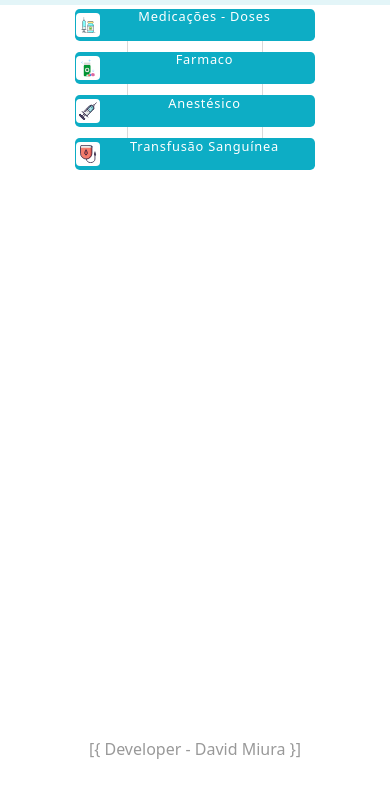
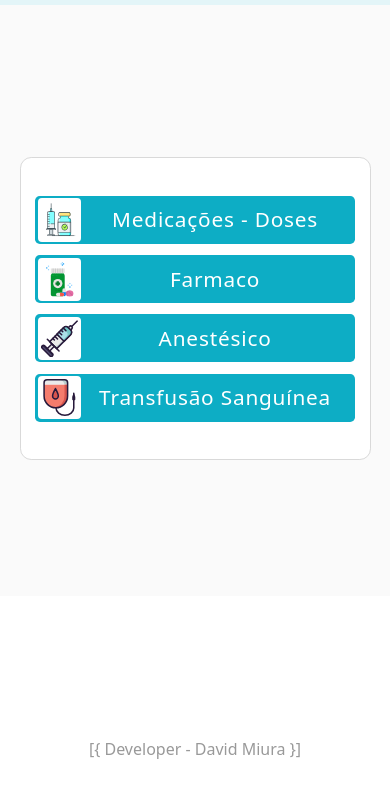
Before and after one commit to DavidMelloMiura/VetCalc, a plain HTML site: page index.html in a window 390 px wide. Shown: the part 70-866 px from the top of the page. After the commit the page ends 844 px from the top, so only its background shows below. Drawn offline with nearby package versions, Linux system fonts and the light colour scheme.

Commit message:
ajuste layout

```diff
--- a/estiloIndex.css
+++ b/estiloIndex.css
@@ -73,16 +73,15 @@ button {
     margin: 0.35rem;
     cursor: pointer;
     transition: 0.2s;
-    font-size: 0.8rem;
     background-color: #0dadc5;
-
-
 }
 
 button p {
+    font-size: 1rem;
     margin-right: auto;
     margin-left: auto;
-
+    margin-top: auto;
+    margin-bottom: auto;
 }
 
 button:hover {
@@ -90,9 +89,6 @@ button:hover {
     /* margin-left: -1rem; */
 }
 
-#bt_teams {
-
-}
 
 .icons {
     width: 1.5rem;
@@ -106,10 +102,10 @@ button:hover {
 .content {
     display: flex;
     align-items: center;
-    justify-content: flex-start;
+    justify-content: center;
     flex-direction: column;
     width: 100vw;
-    height: 100vh;
+    height: auto;
 }
 
 .contSelect {
@@ -139,6 +135,18 @@ footer {
 
 @media (max-width: 900px) {
 
+    .conteudo {
+        width: 90vw;
+        height: auto;
+        padding: 2rem 0rem;
+    }
+
+    .content {
+        width: 100vw;
+        height: 70vh;
+        background-color: #fafafa;
+    }
+
     .contSelect {
         width: 90vw;
     }
@@ -155,6 +163,41 @@ footer {
         font-size: 1rem;
     }
 
+    button {
+
+        justify-content: space-between;
+        align-items: center;
+        font-size: 1rem;
+        letter-spacing: 0.05rem;
+        color: white;
+        width: 20rem;
+        border-radius: 0.3rem;
+        border-style: none;
+        height: 3rem;
+        margin: 0.35rem;
+        cursor: pointer;
+        transition: 0.2s;
+        font-size: 1rem;
+        background-color: #0dadc5;
+    }
+
+    button p {
+        font-size: 1.3rem;
+        margin-right: auto;
+        margin-left: auto;
+        margin-top: auto;
+        margin-bottom: auto;
+    }
+
+    .icons {
+        width: auto;
+        height: 2.7rem;
+        background-color: white;
+        margin-left: -3px;
+        padding: 3px 3px;
+        border-radius: 0.25rem;
+    }
+
     footer {
         background-color: transparent;
         color: #999999;
--- a/index.html
+++ b/index.html
@@ -36,15 +36,13 @@
             </button>
 
             <button id="bt_teams"
-                onclick="location.href='https://teams.microsoft.com/l/meetup-join/19%3ameeting_ZTAzYTllY2MtMDlhMi00OWVmLWEwZTUtZDgyZWQzMTIzNzU2%40thread.v2/0?context=%7b%22Tid%22%3a%225c9e059c-3929-4dcd-a2da-b11cd4e8b1d4%22%2c%22Oid%22%3a%22c08db81c-d2e6-41ea-8c54-481652110dc5%22%7d'"
-                target="_blank">
+                onclick="location.href='anestesico.html'" target="_blank">
                 <img src="img/anestesia.svg" class="icons">
                 <p>Anestésico</p>
             </button>
 
             <button id="bt_teams"
-            onclick="location.href='https://teams.microsoft.com/l/meetup-join/19%3ameeting_ZTAzYTllY2MtMDlhMi00OWVmLWEwZTUtZDgyZWQzMTIzNzU2%40thread.v2/0?context=%7b%22Tid%22%3a%225c9e059c-3929-4dcd-a2da-b11cd4e8b1d4%22%2c%22Oid%22%3a%22c08db81c-d2e6-41ea-8c54-481652110dc5%22%7d'"
-                target="_blank">
+                onclick="location.href='transfusao.html'" target="_blank">
                 <img src="img/transfusao.svg" class="icons">
                 <p>Transfusão Sanguínea</p>
             </button>
```
Also changed, not shown: anestesico.html (added, +75 -0 lines), transfusao.html (added, +75 -0 lines).
